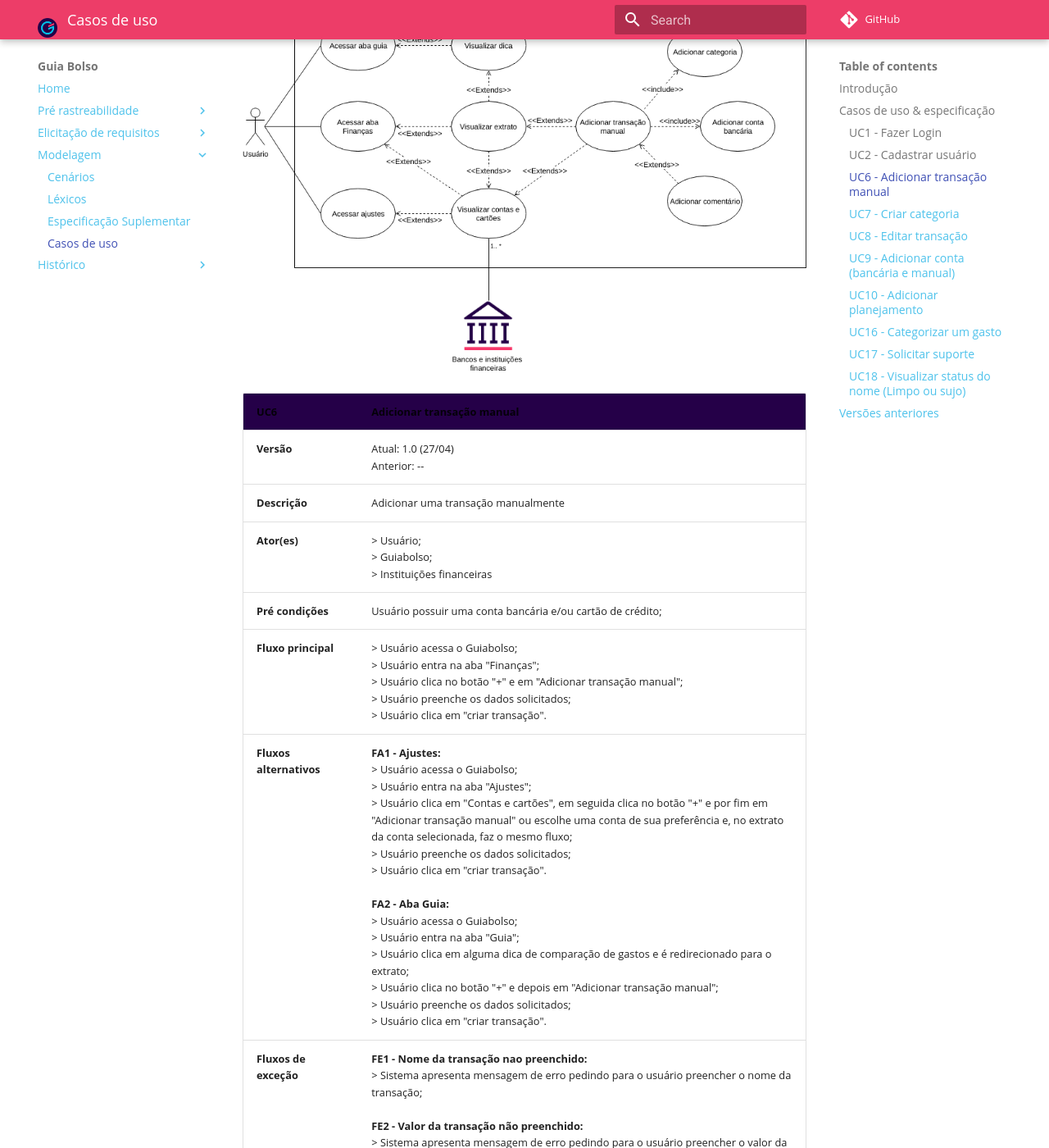
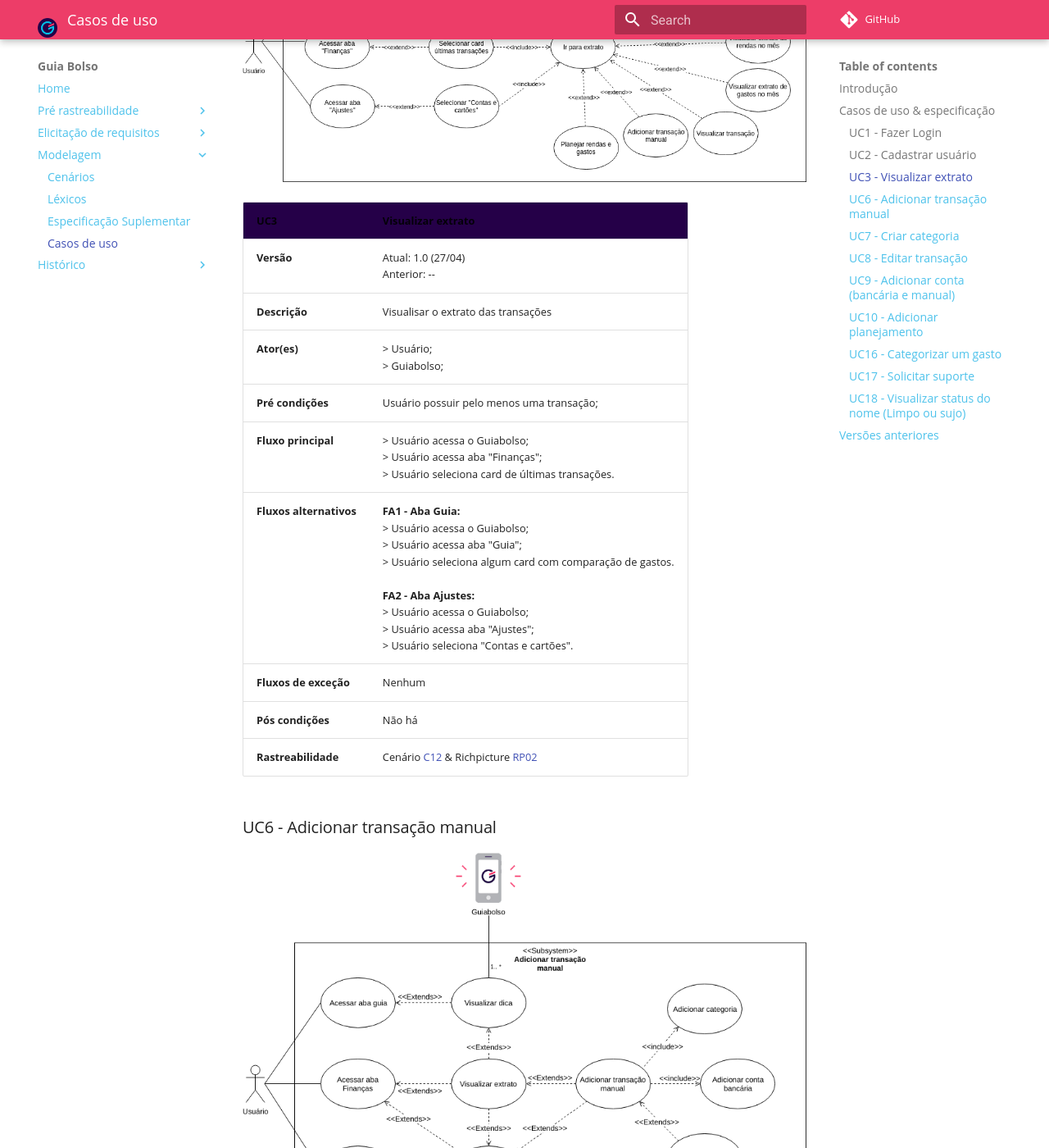
Before and after one commit to fga-disciplinas/2019.1-Guia-Bolso, an MkDocs documentation site: the page built from docs/modelagem/casos_de_uso.md, in a window 1280 px wide and 1400 px high, scrolled down 3850 px. Shown: the whole window at 82% size. Built offline with MkDocs 1.6.1 and Material for MkDocs 9.7.7, drawn with Linux system fonts in a browser that asks for light colours; comment, search, counter and statistics services are not loaded; old or Windows-style settings are respelled for this version of MkDocs; some of the changed text lies outside the part shown.

Commit message:
Adicionado caso de uso UC3

```diff
--- a/docs/modelagem/casos_de_uso.md
+++ b/docs/modelagem/casos_de_uso.md
@@ -35,6 +35,22 @@
 | **Fluxos de exceção** | **FE1 - E-mail inválido ou já cadastrado:** <br> > Sistema apresenta mensagem de erro pedindo para o usuário preencher um e-mail existente, e que nunca foi cadastrado; <br><br> **FE2 - Telefone inserido inválido** <br> > Sistema apresenta mensagem de erro pedindo para o usuário inserir um número existente; <br> <br> **FE3 - Senha inserida inválida** <br> > Sistema apresenta mensagem de erro pedindo para o usuário inserir senha com pelo menos uma letra, um número e 8 caracteres; <br><br>  **FE4 - Termos de uso não aceito:** <br> > O sistema apresenta uma mensagem de erro pedindo para que o usuário aceite os termos de uso; |
 | **Pós condições** | Usuário fica logado no Guiabolso, e é direcionado para aba finanças |
 | **Rastreabilidade** | Cenário [C13](../cenarios/#c13-criar-uma-conta) & Introspecção [IS06](../../elicitacao-de-requisitos/introspeccao/#persona-2-joao) |
+
+### UC3 - Visualizar extrato
+
+[ ![UC3](./../img/casos_de_uso/UC3.png)](./../img/casos_de_uso/UC3.png)
+
+| **UC3** | **Visualizar extrato**|
+|--|--|
+| **Versão**| Atual: 1.0 (27/04) <br> Anterior: --|
+| **Descrição** | Visualisar o extrato das transações |
+|**Ator(es)** | > Usuário; <br> > Guiabolso; |
+| **Pré condições** | Usuário possuir pelo menos uma transação; |
+| **Fluxo principal** | > Usuário acessa o Guiabolso; <br> > Usuário acessa aba "Finanças"; <br> > Usuário seleciona card de últimas transações. |
+| **Fluxos alternativos** | **FA1 - Aba Guia:** <br> > Usuário acessa o Guiabolso; <br> > Usuário acessa aba "Guia"; <br> > Usuário seleciona algum card com comparação de gastos. <br> <br> **FA2 - Aba Ajustes:** <br> > Usuário acessa o Guiabolso; <br> > Usuário acessa aba "Ajustes"; <br> > Usuário seleciona "Contas e cartões".|
+| **Fluxos de exceção** | Nenhum |
+| **Pós condições** | Não há |
+| **Rastreabilidade** | Cenário [C12](../cenarios/#c12-ir-para-extrato) & Richpicture [RP02](../../pre-rastreabilidade/richpicture/#rp02-usabilidade) |
 
 ### UC6 - Adicionar transação manual
 
```
Also changed, not shown: docs/img/casos_de_uso/UC3.png (added).
